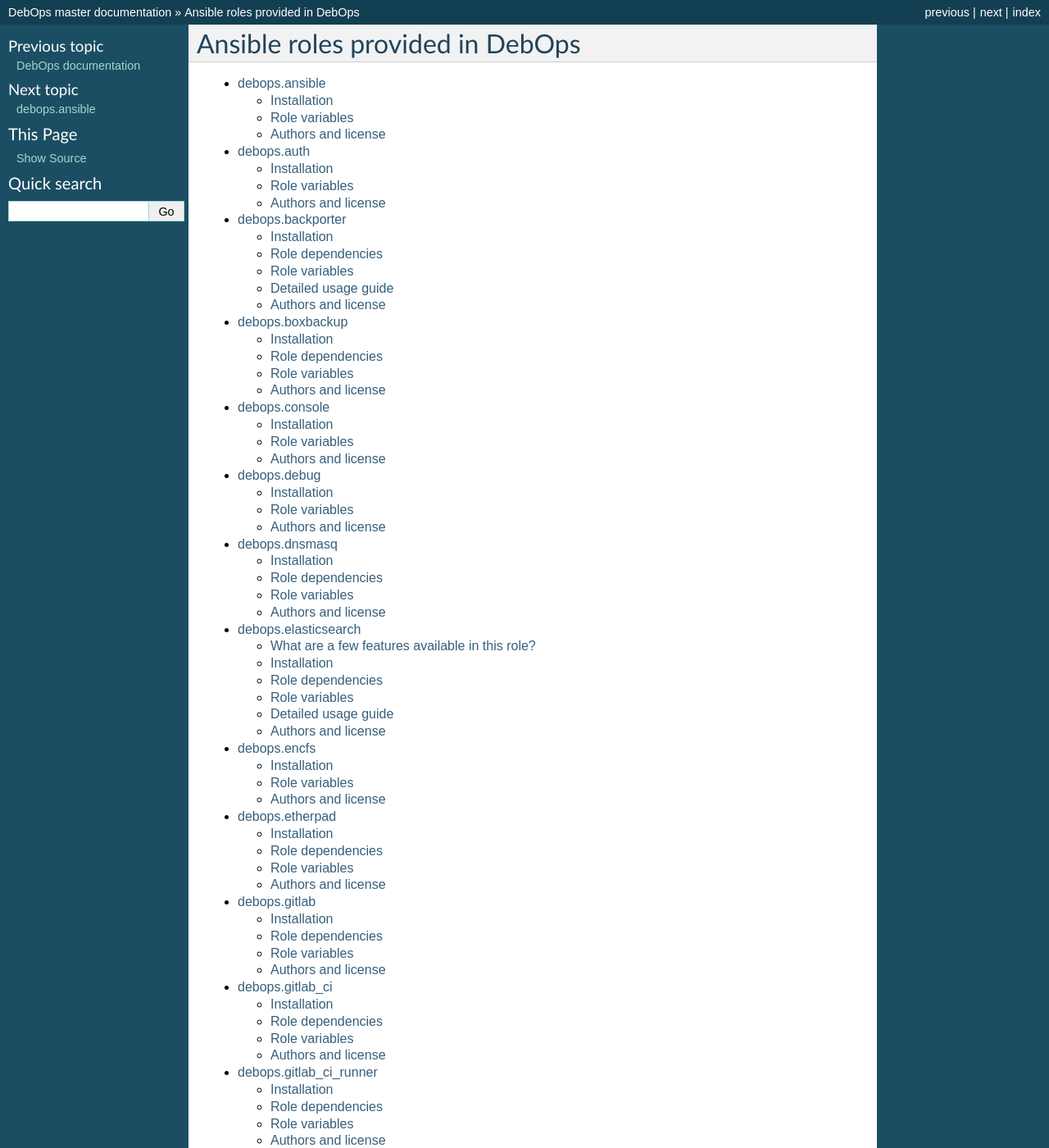
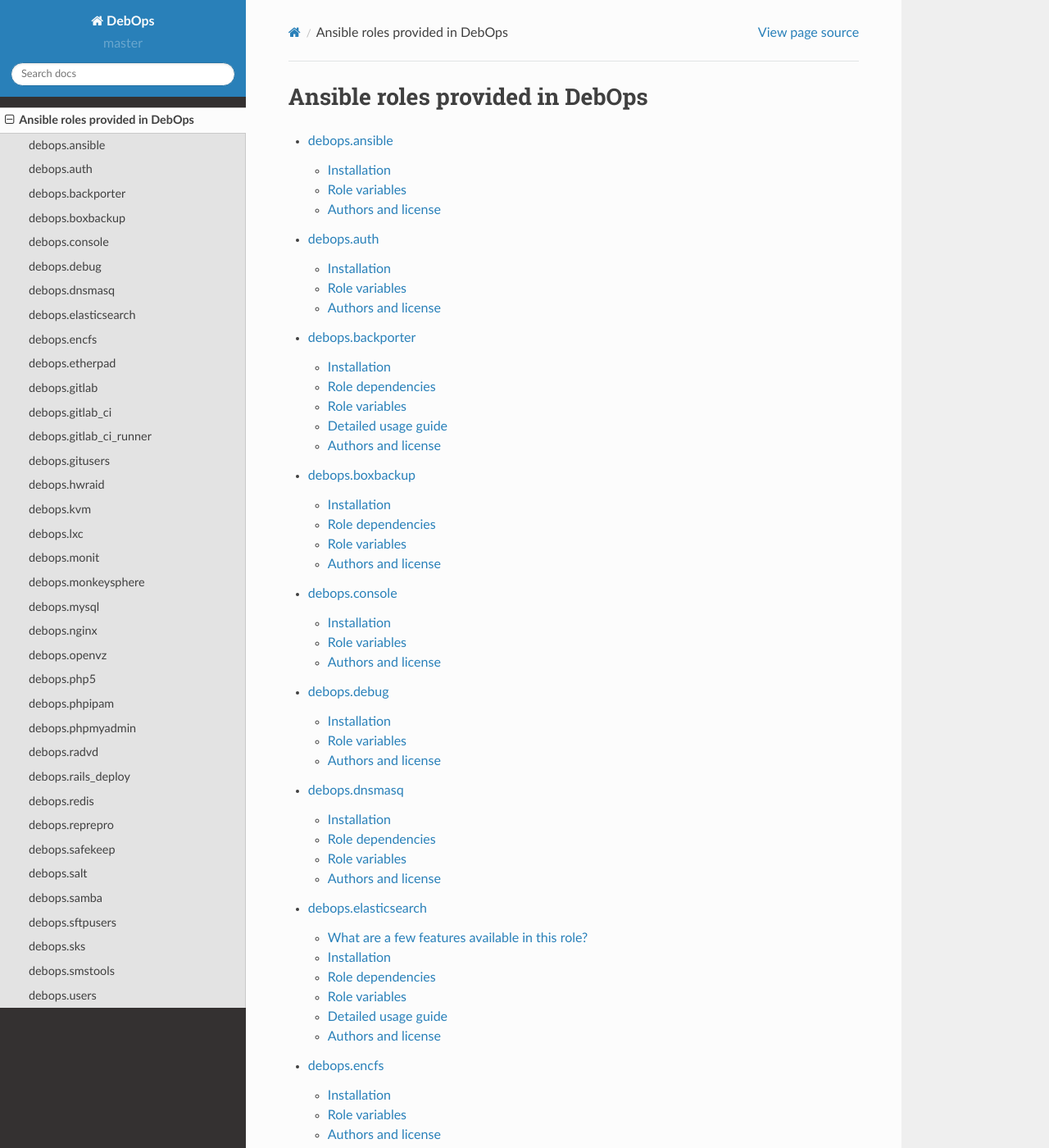
Before and after one commit to debops/docs, a Sphinx documentation site: the page built from docs/ansible/roles/index.rst, in a window 1280 px wide and 1400 px high. Shown: the whole window at 82% size. Built offline with Sphinx 7.4.7 and the Read the Docs theme 2.0.0, drawn with Linux system fonts in a browser that asks for light colours; pages that are not in the unit, such as notebooks, are missing from menus; some of the changed text lies outside the part shown.

Commit message:
Enable local Readthedocs theme and disable "Edit on GitHub"
Ref: https://stackoverflow.com/questions/36019670/removing-the-edit-on-github-link-when-using-read-the-docs-sphinx-with-readthed
Related to: https://github.com/debops/docs/issues/91

If removal is successful, test: http://mg.pov.lt/blog/sphinx-edit-on-github.html

```diff
--- a/docs/conf.py
+++ b/docs/conf.py
@@ -15,6 +15,8 @@
 import sys
 import os
 
+on_rtd = os.environ.get('READTHEDOCS', None) == 'True'
+
 # Generate documentation on the fly based on Ansible default variables
 import yaml2rst
 
@@ -29,6 +31,22 @@
 
 from subprocess import call
 call(['bin/sphinx_conf_pre_hook'])
+
+
+# The theme to use for HTML and HTML Help pages.  See the documentation for
+# a list of builtin themes.
+html_theme = 'default'
+
+if not on_rtd:  # only import and set the theme if we're building docs locally
+    import sphinx_rtd_theme
+    html_theme = 'sphinx_rtd_theme'
+    html_theme_path = [sphinx_rtd_theme.get_html_theme_path()]
+
+html_context = {
+    'display_github': False,  # Add 'Edit on Github' link instead of 'View page source'
+    'last_updated': True,
+    'commit': False,
+}
 
 # If extensions (or modules to document with autodoc) are in another directory,
 # add these directories to sys.path here. If the directory is relative to the
@@ -122,10 +140,6 @@
 
 
 # -- Options for HTML output ----------------------------------------------
-
-# The theme to use for HTML and HTML Help pages.  See the documentation for
-# a list of builtin themes.
-html_theme = 'default'
 
 # Theme options are theme-specific and customize the look and feel of a theme
 # further.  For a list of options available for each theme, see the
--- a/docs/requirements.txt
+++ b/docs/requirements.txt
@@ -1,4 +1,5 @@
 sphinx==1.4.4
+sphinx_rtd_theme
 
 ## TODO: Install unreleased develop version until htgoebel makes a release.
 # yaml2rst
```
Also changed, not shown: .gitmodules, docs/ansible/roles/index.rst (line endings or trailing spaces).
